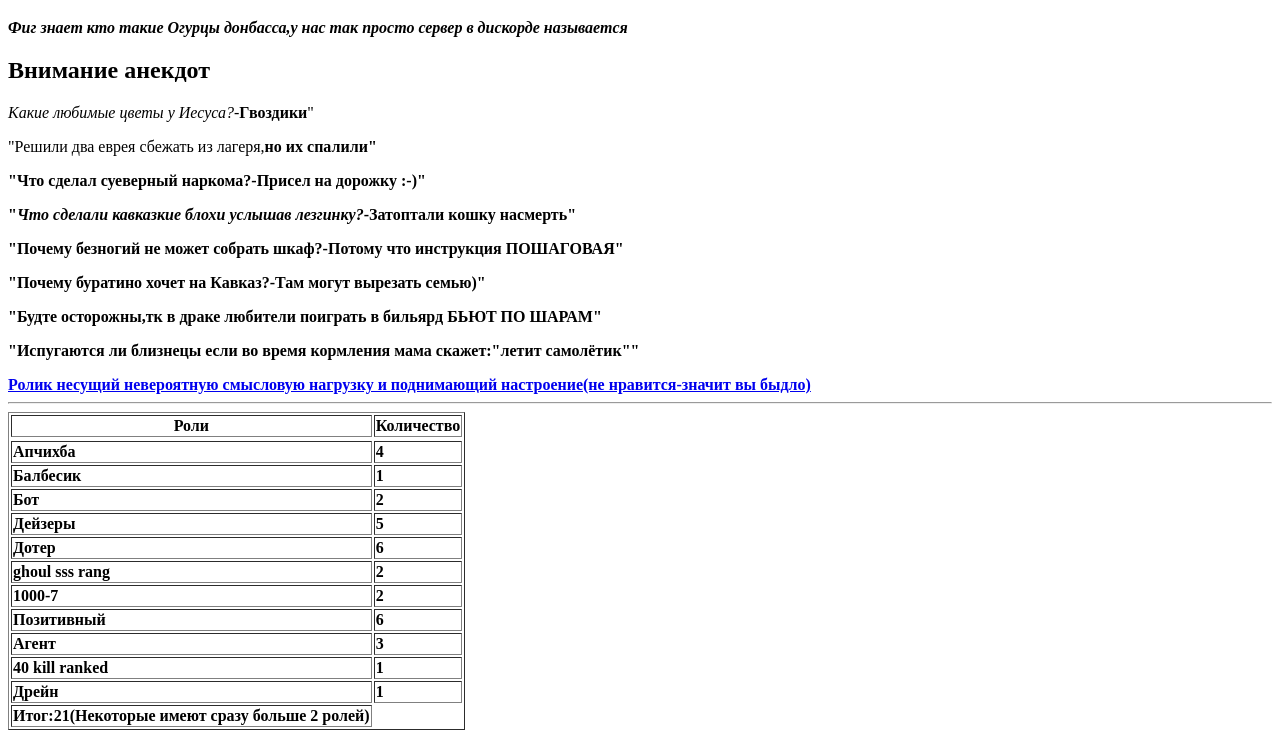
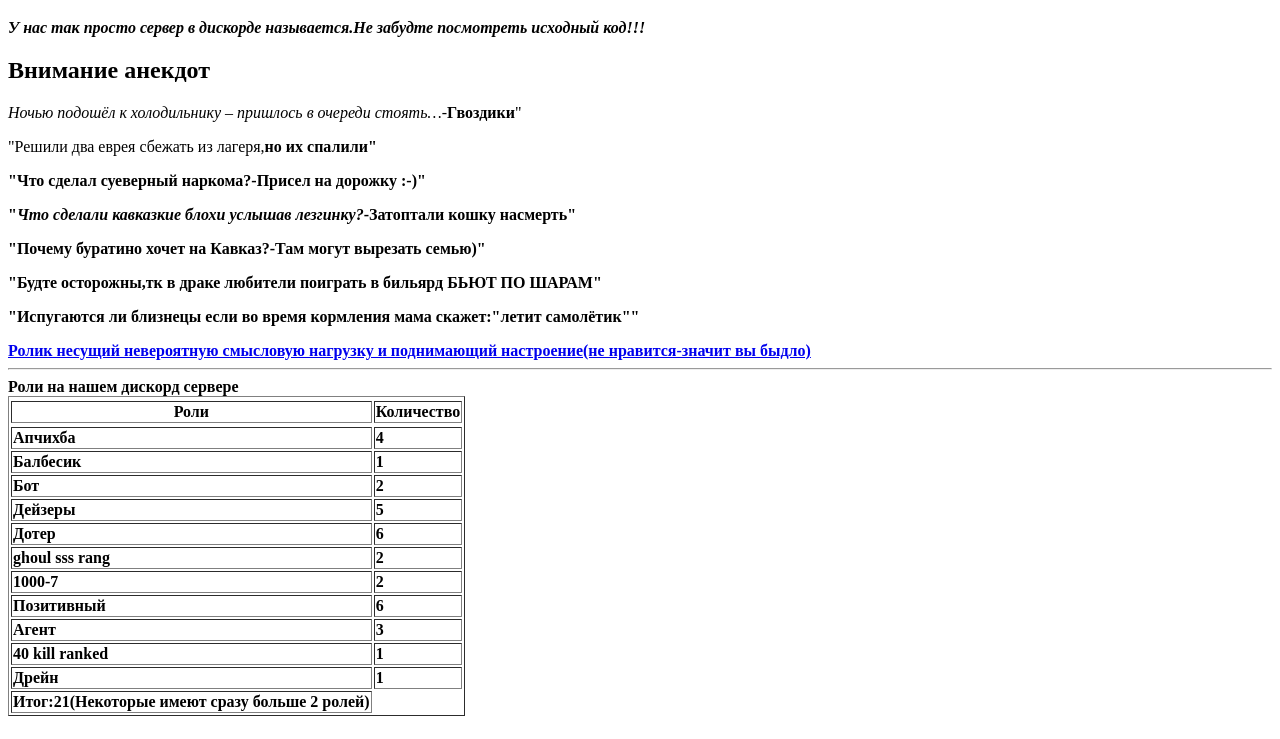
Before and after one commit to SirKosichkaTrue/html-project, a plain HTML site: page index.html in a window 1280 px wide. Shown: the part 61-800 px from the top of the page. Drawn offline with Linux system fonts and the light colour scheme.

Commit message:
Update index.html

```diff
--- a/index.html
+++ b/index.html
@@ -1,27 +1,29 @@
 <!DOCTYPE html>
 <html>
   <head>
-      <title>Огурцы донбасса</title>
+      <title>Огурцы Донбасса</title>
       <meta charset="utf-8">
-      <meta name="kayworlds" content="мой сайт html.Если вам не нравиться,то это ваши проблемы">
+      <meta name="kayworlds" content="мой сайт html.Если вам не нравиться,то это не мои проблемы.">
       <meta name="deskription" content="Этот сайт не несёт никакой смысловой нагрузки и создан он чтобы тупо получить 5 по информатике.Это мой первый сайт,так что не судите строго">
+    <meta name="kayworlds" content="Пожалуйста,поставьте 5,я вас прошу!!!">
       <link rel="shortcut icon" href="https://im0-tub-ru.yandex.net/i?id=b8e646b09eb75529be2395ea83b46d0a&n=13"
 </head>
   <body>
     <h1>Кто такие огурцы донбасса</h1>
-    <p id="ogurchik"><b><em>Фиг знает кто такие Огурцы донбасса,у нас так просто сервер в дискорде называется</em></b></p>
+    <p id="ogurchik"><b><em>У нас так просто сервер в дискорде называется.Не забудте посмотреть исходный код!!!</em></b></p>
     <h2>Внимание анекдот</h2>
-    <p><em>Какие любимые цветы у Иесуса?</em>-<b>Гвоздики</b>"</p>
+    <p><em>Ночью подошёл к холодильнику – пришлось в очереди стоять…</em>-<b>Гвоздики</b>"</p>
     <p>"Решили два еврея сбежать из лагеря,<b><b>но их спалили</b>"</p>
     <p>"Что сделал суеверный наркома?-<b>Присел на дорожку</b> :-)"</p>
     <p>"<em>Что сделали кавказкие блохи услышав лезгинку?</em>-<b>Затоптали кошку насмерть</b>"</p>
-    <p>"Почему безногий не может собрать шкаф?-<b>Потому что инструкция ПОШАГОВАЯ</b>"</p>
     <p>"Почему буратино хочет на Кавказ?-<b>Там могут вырезать семью)</b>"</p>
     <p>"Будте осторожны,тк в драке любители поиграть в бильярд <b>БЬЮТ ПО ШАРАМ</b>"</p>
     <p>"Испугаются ли близнецы если во время кормления мама скажет:<b>"летит самолётик"</b>"</p>
     <a href="https://www.youtube.com/watch?v=aChm3M8hZvo" target="_blank">Ролик несущий невероятную смысловую нагрузку и поднимающий настроение(не нравится-значит вы быдло)</a>
     <hr>
     <table border="1">
+      <thead>
+        <tr>Роли на нашем дискорд сервере</tr>
       <thead>
         <tr>
           <th>Роли</th>
@@ -106,7 +108,7 @@
         <p>Хороша и весела.</p>
         <p>И помчалася опять</p>
         <p>Вдоль по улице летать.</p>
-  <h4>Дальше идёт арт по Блич.Если вы не знаете что такое блич,то мне вас жаль(ВЫ ПРОСТО ПИПЕЦ КАКОЕ БЫДЛО!!!).</h4>
+  <h4>Дальше идёт арт по Блич.Если вы не знаете что такое блич,то мне жаль.</h4>
     <img src="bb7a3346a616330dd964f560e88dc66f.JPG">
     <a href="#ogurchik">Если вы так и не поняли кто такие Огурцы донбасса прочитайте это</a>
   </body>
```
